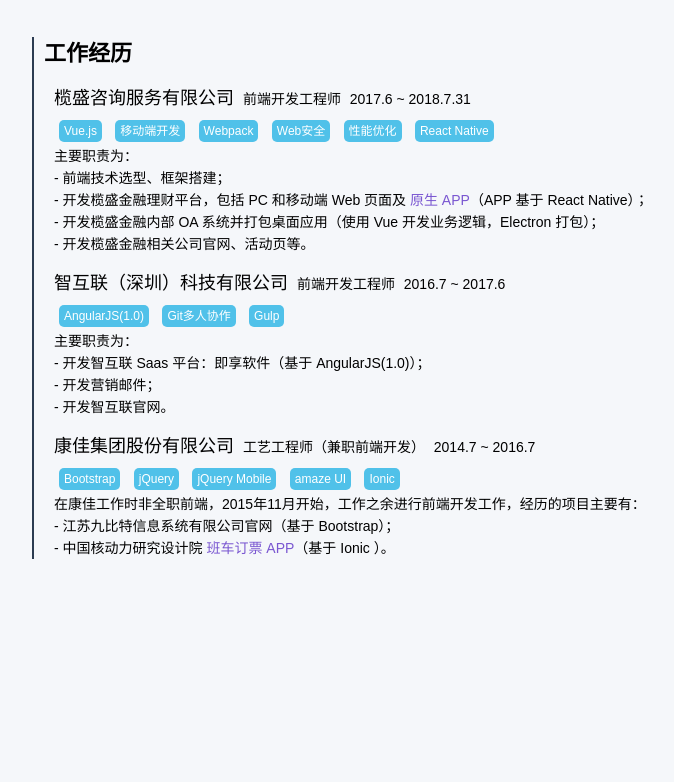
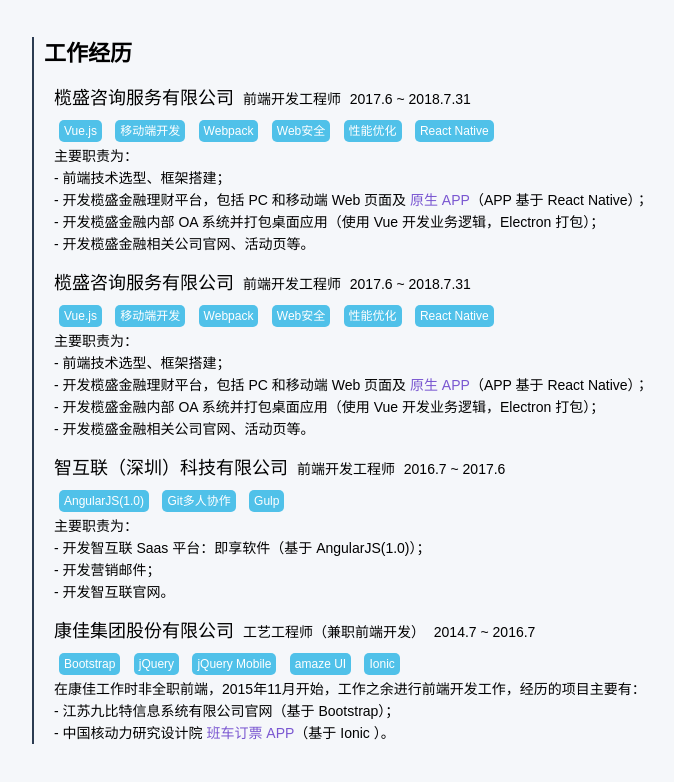
Before and after one commit to vincexiaoguangliu/resume, a website: page pdf.html in a window 1280 px wide. Shown: the part 976-1758 px from the top of the page, without its empty margins (418-1092 px from the left). Drawn offline with Linux system fonts and the light colour scheme.

Commit message:
update resume

```diff
--- a/pdf.html
+++ b/pdf.html
@@ -229,6 +229,30 @@
               <li>
                 <div class="work-head">
                   <span class="work-company" style="font-size: 18px;">
+                    <a href="https://www.lansheng8.com/" target="_blank">榄盛咨询服务有限公司</a>
+                  </span>
+                  <span class="work-position">前端开发工程师</span> 2017.6 ~ 2018.7.31
+                </div>
+                <div class="work-tags">
+                  <span>Vue.js</span>
+                  <span>移动端开发</span>
+                  <span>Webpack</span>
+                  <span>Web安全</span>
+                  <span>性能优化</span>
+                  <span>React Native</span>
+                </div>
+                <div class="work-content">
+                  <p>主要职责为：</p>
+                  <p>- 前端技术选型、框架搭建；</p>
+                  <p>- 开发榄盛金融理财平台，包括 PC 和移动端 Web 页面及
+                    <a href="https://itunes.apple.com/cn/app/id1336295162" target="_blank" style="color: #7A57D1;">原生 APP</a>（APP 基于 React Native）；</p>
+                  <p>- 开发榄盛金融内部 OA 系统并打包桌面应用（使用 Vue 开发业务逻辑，Electron 打包）；</p>
+                  <p>- 开发榄盛金融相关公司官网、活动页等。</p>
+                </div>
+              </li>
+              <li>
+                <div class="work-head">
+                  <span class="work-company" style="font-size: 18px;">
                     <a href="http://www.zhilinktech.com/" target="_blank">智互联（深圳）科技有限公司</a>
                   </span>
                   <span class="work-position">前端开发工程师</span> 2016.7 ~ 2017.6
```
